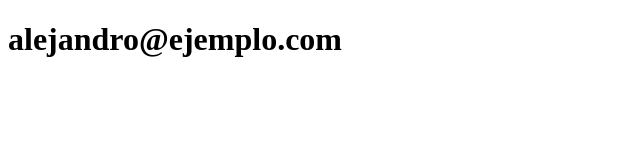
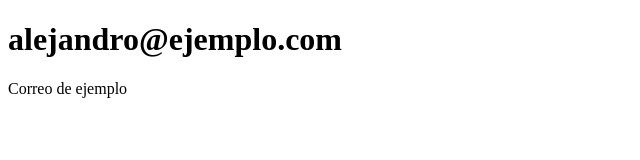
Before and after one commit to AlejandroMadrigalDev/sistema-de-registro, a plain HTML site: page contacto.html in a window 1280 px wide. Shown: the whole page, without its empty margins (0-640 px from the left). Drawn offline with Linux system fonts and the light colour scheme.

Commit message:
Actualiza contacto

```diff
--- a/contacto.html
+++ b/contacto.html
@@ -7,5 +7,6 @@
 </head>
 <body>
     <h1>alejandro@ejemplo.com</h1>
+    <p>Correo de ejemplo</p>
 </body>
 </html>
```
